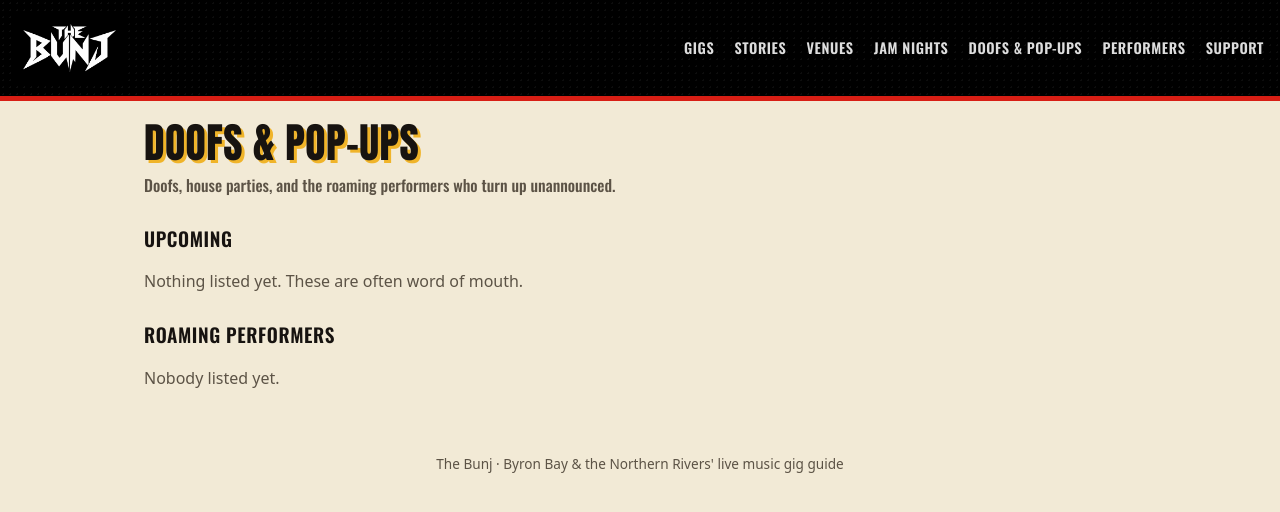
After one commit to justuseful/gigguide, a Flask app: page /doofs in a window 1280 px wide. The commit adds this page. Shown: the top 512 px of the page. Run offline with Flask 3, Linux system fonts and the light colour scheme; data comes from the database, SQL or seed files in the repository; data that the repository does not hold is empty.

Commit message:
Add Doofs & Pop-ups section: event_kind on gigs, roaming performers
Co-Authored-By: Claude Sonnet 5.5 <noreply@anthropic.com>

```diff
--- a/app/cli.py
+++ b/app/cli.py
@@ -97,11 +97,12 @@ def register_cli(app):
     @click.option("--booking", help="Booking contact: email, phone, manager, 'via Instagram DM', etc.")
     @click.option("--pro/--no-pro", "is_pro", default=None, help="Mark as an Artist Pro subscriber (or unmark).")
     @click.option("--pro-until", help="ISO date (YYYY-MM-DD) the Pro subscription runs through.")
+    @click.option("--roaming/--no-roaming", "is_roaming", default=None, help="List as a roaming / flash-mob performer on the Doofs & Pop-ups page.")
     @click.option("--genre", help="Comma-separated genres, e.g. 'jazz,soul' (see app/genres.py). Empty string clears.")
     @click.option("--spotify", help="One or more Spotify track/album/playlist/artist links, separated by spaces. Empty string clears.")
     def update_performer_command(
         slug, bio, youtube_id, social_url, related, website, instagram, based_in, booking, is_pro, pro_until,
-        genre, spotify,
+        genre, spotify, is_roaming,
     ):
         """Set one or more fields on an existing performer's profile (e.g. for
         content added from a video/story rather than through the admin form)."""
@@ -128,6 +129,8 @@ def register_cli(app):
             fields["is_pro"] = is_pro
         if pro_until is not None:
             fields["pro_until"] = pro_until
+        if is_roaming is not None:
+            fields["is_roaming"] = is_roaming
         if genre is not None:
             fields["genre"] = genre
         if spotify is not None:
--- a/app/db.py
+++ b/app/db.py
@@ -28,6 +28,8 @@ MIGRATIONS = [
     ("gigs", "social_url", "TEXT"),
     ("gigs", "is_jam_night", "INTEGER NOT NULL DEFAULT 0"),
     ("gigs", "genre", "TEXT"),
+    ("gigs", "event_kind", "TEXT"),
+    ("performers", "is_roaming", "INTEGER NOT NULL DEFAULT 0"),
     ("performers", "genre", "TEXT"),
     ("performers", "spotify", "TEXT"),
     ("performers", "social_url", "TEXT"),
--- a/app/routes_automation.py
+++ b/app/routes_automation.py
@@ -55,13 +55,14 @@ def add_gig():
         youtube_id = parse_youtube_id(data.get("youtube_id") or "") or None
         social_url = parse_social_url(data.get("social_url") or "") or None
         genre = parse_genres(data.get("genre")) if data.get("genre") else None
+        kind = data.get("event_kind") if data.get("event_kind") in ("doof", "house-party", "pop-up") else None
     except ValueError as exc:
         return jsonify({"error": str(exc)}), 400
 
     cur = db.execute(
         "INSERT INTO gigs (venue_id, title, gig_date, start_time, price, ticket_url, "
-        "description, is_jam_night, youtube_id, social_url, genre, source) "
-        "VALUES (?,?,?,?,?,?,?,?,?,?,?,'auto-check')",
+        "description, is_jam_night, youtube_id, social_url, genre, event_kind, source) "
+        "VALUES (?,?,?,?,?,?,?,?,?,?,?,?,'auto-check')",
         (
             venue["id"], title, gig_date,
             (data.get("start_time") or None),
@@ -72,6 +73,7 @@ def add_gig():
             youtube_id,
             social_url,
             genre,
+            kind,
         ),
     )
     link_gig_performers(db, cur.lastrowid, title)
--- /dev/null
+++ b/app/routes_doofs.py
@@ -0,0 +1,23 @@
+from flask import render_template
+
+from .db import get_db
+from .routes_public import GIG_COLUMNS, GIG_FROM, bp
+from .util import today_local
+
+# gigs.event_kind values shown on the Doofs & Pop-ups page: 'doof', 'house-party', 'pop-up'
+
+
+@bp.get("/doofs")
+def doofs():
+    db = get_db()
+    today = today_local().isoformat()
+    events = db.execute(
+        f"SELECT {GIG_COLUMNS} {GIG_FROM} WHERE g.event_kind IS NOT NULL AND g.event_kind != '' "
+        "AND g.gig_date >= ? ORDER BY g.gig_date, g.start_time",
+        (today,),
+    ).fetchall()
+    roaming = db.execute(
+        "SELECT slug, name, bio, based_in, instagram, booking, youtube_id FROM performers "
+        "WHERE is_roaming = 1 ORDER BY name"
+    ).fetchall()
+    return render_template("doofs.html", events=events, roaming=roaming)
--- a/app/routes_public.py
+++ b/app/routes_public.py
@@ -182,6 +182,7 @@ def sitemap_xml():
         {"loc": url_for("public.stories", _external=True)},
         {"loc": url_for("public.venues", _external=True)},
         {"loc": url_for("public.jam_nights", _external=True)},
+        {"loc": url_for("public.doofs", _external=True)},
         {"loc": url_for("public.performers", _external=True)},
         {"loc": url_for("public.support", _external=True)},
     ]
@@ -217,3 +218,4 @@ from . import routes_stories  # noqa: E402,F401
 from . import routes_performers  # noqa: E402,F401
 from . import routes_support  # noqa: E402,F401
 from . import routes_jam_nights  # noqa: E402,F401
+from . import routes_doofs  # noqa: E402,F401
--- a/app/schema.sql
+++ b/app/schema.sql
@@ -30,6 +30,7 @@ CREATE TABLE IF NOT EXISTS gigs (
     recurrence_active INTEGER NOT NULL DEFAULT 1,     -- set to 0 to stop generating future occurrences
     series_id         INTEGER,                        -- id of the first gig in this weekly series (self on that row)
     is_jam_night INTEGER NOT NULL DEFAULT 0,           -- shown on the separate Jam Nights page
+    event_kind  TEXT,                       -- NULL, or 'doof' / 'house-party' / 'pop-up' (Doofs & Pop-ups page)
     genre       TEXT,                       -- ',jazz,blues,' overrides the performers' genres for this gig
     created_at  TEXT NOT NULL DEFAULT (datetime('now')),
     updated_at  TEXT NOT NULL DEFAULT (datetime('now'))
@@ -50,6 +51,7 @@ CREATE TABLE IF NOT EXISTS performers (
     social_url  TEXT,          -- Instagram or Facebook post/video link
     related_performers TEXT,   -- comma-separated slugs of other performers mentioned on this profile
     based_in    TEXT,          -- town/region they're based in, e.g. "Byron Bay"
+    is_roaming  INTEGER NOT NULL DEFAULT 0,  -- itinerant / flash-mob performer (Doofs & Pop-ups page)
     genre       TEXT,          -- ',jazz,blues,' (commas both ends, see genres.py)
     spotify     TEXT,          -- newline-separated 'track/ID', 'album/ID', 'playlist/ID' or 'artist/ID' embeds
     booking     TEXT,          -- free text: email, phone, manager, "book via Instagram DM", etc.
--- a/app/templates/admin/performer_form.html
+++ b/app/templates/admin/performer_form.html
@@ -54,6 +54,10 @@
     <input type="text" id="social" name="social" placeholder="https://instagram.com/reel/... or https://facebook.com/.../videos/..." value="{{ performer.social or performer.social_url or '' }}">
   </div>
   <div class="field">
+    <label class="check"><input type="checkbox" id="is_roaming" name="is_roaming" value="1" {% if performer.is_roaming %}checked{% endif %}> Roaming / flash-mob performer</label>
+    <small>Listed under Doofs &amp; Pop-ups &ndash; for itinerant acts who turn up at places rather than playing a regular venue.</small>
+  </div>
+  <div class="field">
     <label class="check"><input type="checkbox" id="is_pro" name="is_pro" value="1" {% if performer.is_pro %}checked{% endif %}> Artist Pro subscriber</label>
     <small>Auto-features this performer's gigs and shows a Pro badge on their profile.</small>
   </div>
--- a/app/templates/base.html
+++ b/app/templates/base.html
@@ -30,6 +30,7 @@
       <a href="{{ url_for('public.stories') }}">Stories</a>
       <a href="{{ url_for('public.venues') }}">Venues</a>
       <a href="{{ url_for('public.jam_nights') }}">Jam Nights</a>
+      <a href="{{ url_for('public.doofs') }}">Doofs &amp; Pop-ups</a>
       <a href="{{ url_for('public.performers') }}">Performers</a>
       <a href="{{ url_for('public.support') }}">Support</a>
     </nav>
--- /dev/null
+++ b/app/templates/doofs.html
@@ -0,0 +1,36 @@
+{% extends "base.html" %}
+{% from "_macros.html" import gig_card %}
+{% block title %}Doofs &amp; Pop-ups &ndash; {{ config.SITE_NAME }}{% endblock %}
+{% block description %}Doofs, house parties and roaming performers across Byron Bay and the Northern Rivers.{% endblock %}
+{% block content %}
+<section class="hero">
+  <h1>Doofs &amp; Pop-ups</h1>
+  <p>Doofs, house parties, and the roaming performers who turn up unannounced.</p>
+</section>
+
+<h2 class="section-title">Upcoming</h2>
+{% if events %}
+<div class="card-grid">{% for g in events %}{{ gig_card(g, show_date=True) }}{% endfor %}</div>
+{% else %}
+<p class="empty">Nothing listed yet. These are often word of mouth.</p>
+{% endif %}
+
+<h2 class="section-title">Roaming performers</h2>
+{% if roaming %}
+<div class="card-grid">
+  {% for p in roaming %}
+  <article class="story-card">
+    <a class="story-card__link" href="{{ url_for('public.performer', slug=p.slug) }}">
+      <div class="story-card__body">
+        <h3>{{ p.name }}</h3>
+        {% if p.bio %}<p class="muted">{{ p.bio|truncate(160) }}</p>{% endif %}
+        {% if p.booking %}<p class="muted">Bookings: {{ p.booking }}</p>{% endif %}
+      </div>
+    </a>
+  </article>
+  {% endfor %}
+</div>
+{% else %}
+<p class="empty">Nobody listed yet.</p>
+{% endif %}
+{% endblock %}
--- a/app/update_performer.py
+++ b/app/update_performer.py
@@ -4,11 +4,11 @@ from .link_performers import get_or_create_performer, refresh_pro_featuring_for_
 
 FIELDS = {
     "bio", "youtube_id", "social_url", "related_performers", "website", "instagram",
-    "based_in", "booking", "is_pro", "pro_until", "genre", "spotify",
+    "based_in", "booking", "is_pro", "pro_until", "genre", "spotify", "is_roaming",
 }
 # Fields where 0/False is a meaningful value, not "clear this field" - unlike the
 # text fields, an empty string doesn't apply to them.
-BOOLEAN_FIELDS = {"is_pro"}
+BOOLEAN_FIELDS = {"is_pro", "is_roaming"}
 
 
 def update_performer(slug: str, **fields) -> str:
```
Also changed, not shown: app/routes_admin.py (+5 -4 lines), app/routes_admin_performers.py (+5 -4 lines), app/templates/admin/gig_form.html (+10 -0 lines).
